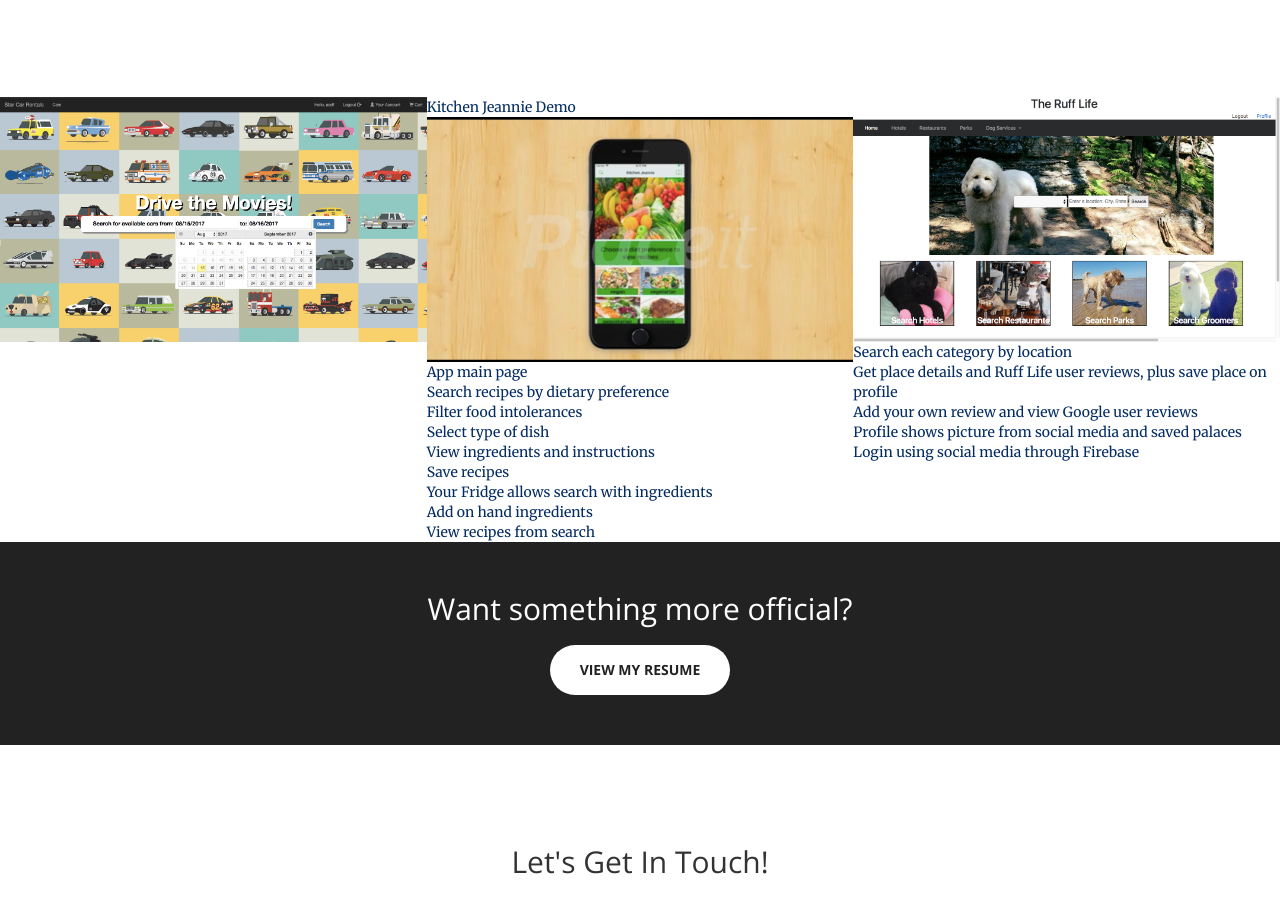
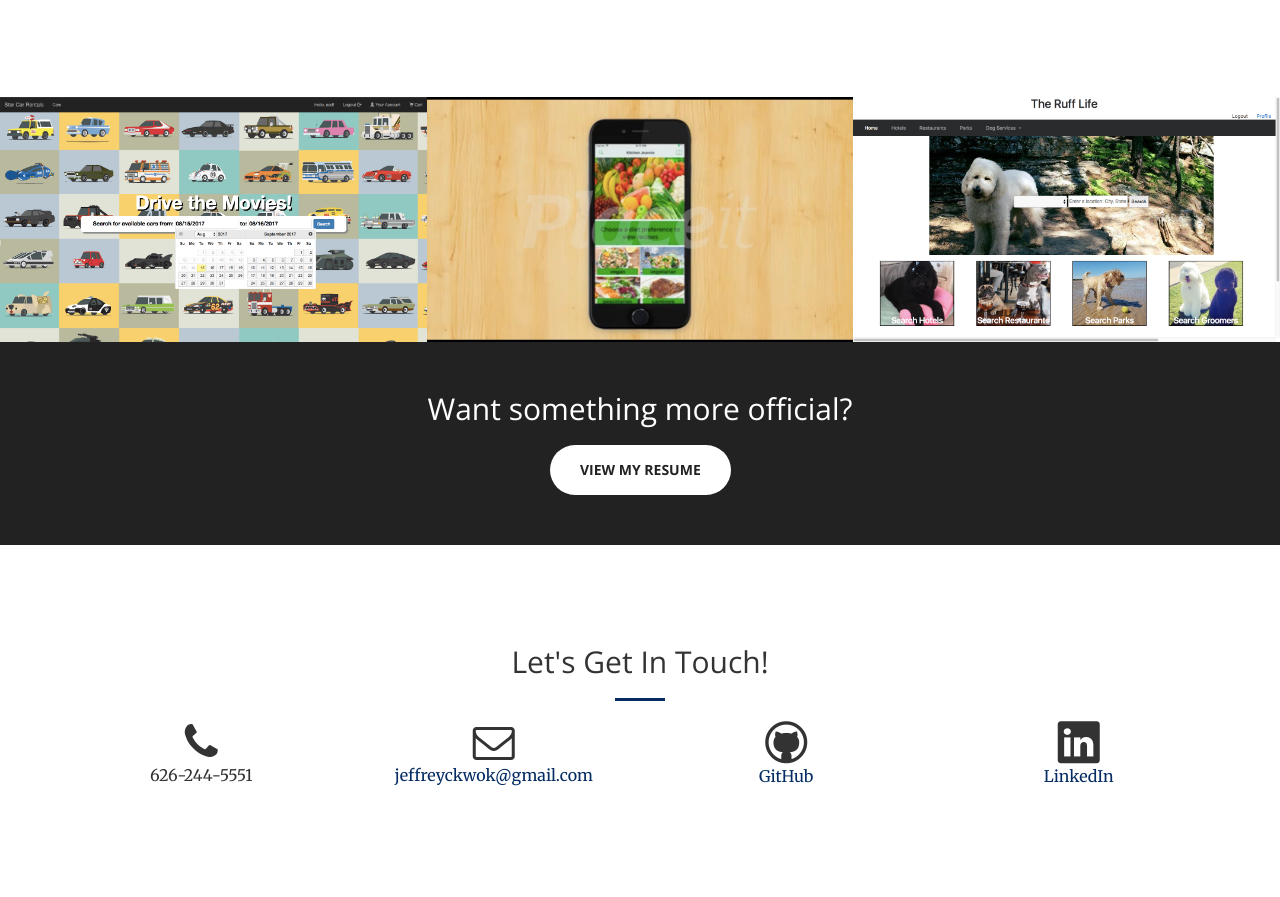
Before and after one commit to jeffreyckwok/portfolio, a website: page index.html in a window 1280 px wide. Shown: the part 1656-2553 px from the top of the page. Drawn offline with nearby package versions, Linux system fonts and the light colour scheme.

Commit message:
fixed bug with project descriptions

```diff
--- a/index.html
+++ b/index.html
@@ -194,7 +194,7 @@
               </div>
                 <div class="no-gutter popup-gallery">
                   <div class="col-lg-4 col-sm-6">
-                      <a href="img/portfolio/fullsize/kitchenjeanniegif.gif" class="portfolio-box">Kitchen Jeannie Demo
+                      <a href="img/portfolio/fullsize/kitchenjeanniegif.gif" class="portfolio-box" title="Kitchen Jeannie Demo">
                         <img src="img/portfolio/fullsize/kitchenjeannie.png" class="img-responsive">
                           <div class="portfolio-box-caption">
                               <div class="portfolio-box-caption-content">
@@ -207,15 +207,15 @@
                               </div>
                           </div>
                       </a>
-                      <a href="img/portfolio/fullsize/ios1.png" class="portfolio-box">App main page</a>
-                      <a href="img/portfolio/fullsize/ios2.png" class="portfolio-box">Search recipes by dietary preference</a>
-                      <a href="img/portfolio/fullsize/ios3.png" class="portfolio-box">Filter food intolerances</a>
-                      <a href="img/portfolio/fullsize/ios4.png" class="portfolio-box">Select type of dish</a>
-                      <a href="img/portfolio/fullsize/ios5.png" class="portfolio-box">View ingredients and instructions</a>
-                      <a href="img/portfolio/fullsize/ios6.png" class="portfolio-box">Save recipes</a>
-                      <a href="img/portfolio/fullsize/ios7.png" class="portfolio-box">Your Fridge allows search with ingredients</a>
-                      <a href="img/portfolio/fullsize/ios9.png" class="portfolio-box">Add on hand ingredients</a>
-                      <a href="img/portfolio/fullsize/ios10.png" class="portfolio-box">View recipes from search</a>
+                      <a href="img/portfolio/fullsize/ios1.png" class="portfolio-box" title="App main page"></a>
+                      <a href="img/portfolio/fullsize/ios2.png" class="portfolio-box" title="Search recipes by dietary preference"></a>
+                      <a href="img/portfolio/fullsize/ios3.png" class="portfolio-box" title="Filter food intolerances"></a>
+                      <a href="img/portfolio/fullsize/ios4.png" class="portfolio-box" title="Select type of dish"></a>
+                      <a href="img/portfolio/fullsize/ios5.png" class="portfolio-box" title="View ingredients and instructions"></a>
+                      <a href="img/portfolio/fullsize/ios6.png" class="portfolio-box" title="Save recipes"></a>
+                      <a href="img/portfolio/fullsize/ios7.png" class="portfolio-box" title="Your Fridge allows search with ingredients"></a>
+                      <a href="img/portfolio/fullsize/ios9.png" class="portfolio-box" title="Add on hand ingredients"></a>
+                      <a href="img/portfolio/fullsize/ios10.png" class="portfolio-box" title="View recipes from search"></a>
                   </div>
                 </div>
                   <div class="no-gutter popup-gallery">
@@ -233,11 +233,11 @@
                                 </div>
                             </div>
                         </a>
-                        <a href="img/portfolio/fullsize/rufflife2.png" class="portfolio-box">Search each category by location</a>
-                        <a href="img/portfolio/fullsize/rufflife3.png" class="portfolio-box">Get place details and Ruff Life user reviews, plus save place on profile</a>
-                        <a href="img/portfolio/fullsize/rufflife4.png" class="portfolio-box">Add your own review and view Google user reviews</a>
-                        <a href="img/portfolio/fullsize/rufflife5.png" class="portfolio-box">Profile shows picture from social media and saved palaces</a>
-                        <a href="img/portfolio/fullsize/rufflife6.png" class="portfolio-box">Login using social media through Firebase</a>
+                        <a href="img/portfolio/fullsize/rufflife2.png" class="portfolio-box" title="Search each category by location"></a>
+                        <a href="img/portfolio/fullsize/rufflife3.png" class="portfolio-box" title="Get place details and Ruff Life user reviews, plus save place on profile"></a>
+                        <a href="img/portfolio/fullsize/rufflife4.png" class="portfolio-box" title="Add your own review and view Google user reviews"></a>
+                        <a href="img/portfolio/fullsize/rufflife5.png" class="portfolio-box" title="Profile shows picture from social media and saved palaces"></a>
+                        <a href="img/portfolio/fullsize/rufflife6.png" class="portfolio-box" title="Login using social media through Firebase"></a>
                     </div>
                   </div>
       </div>
```
